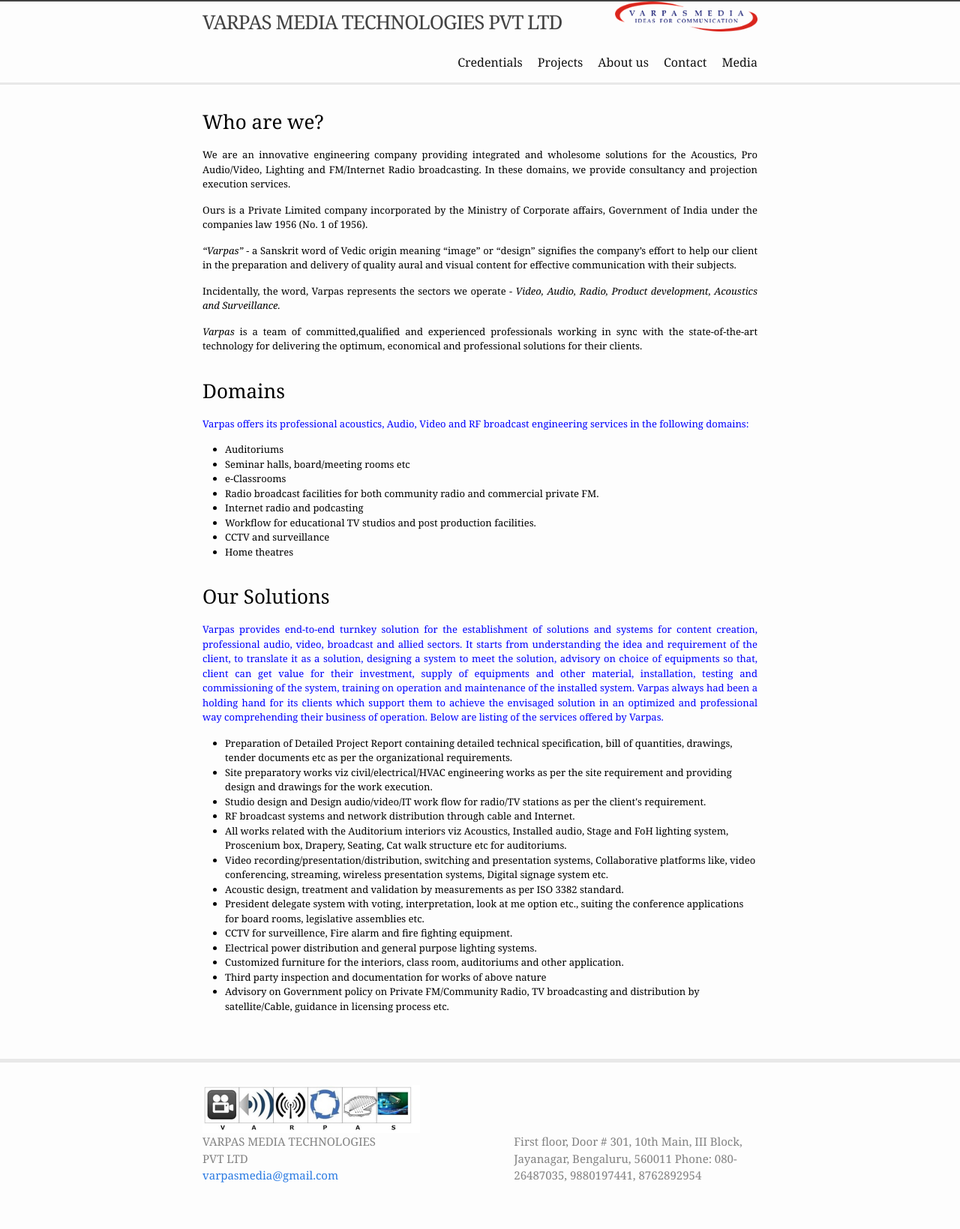
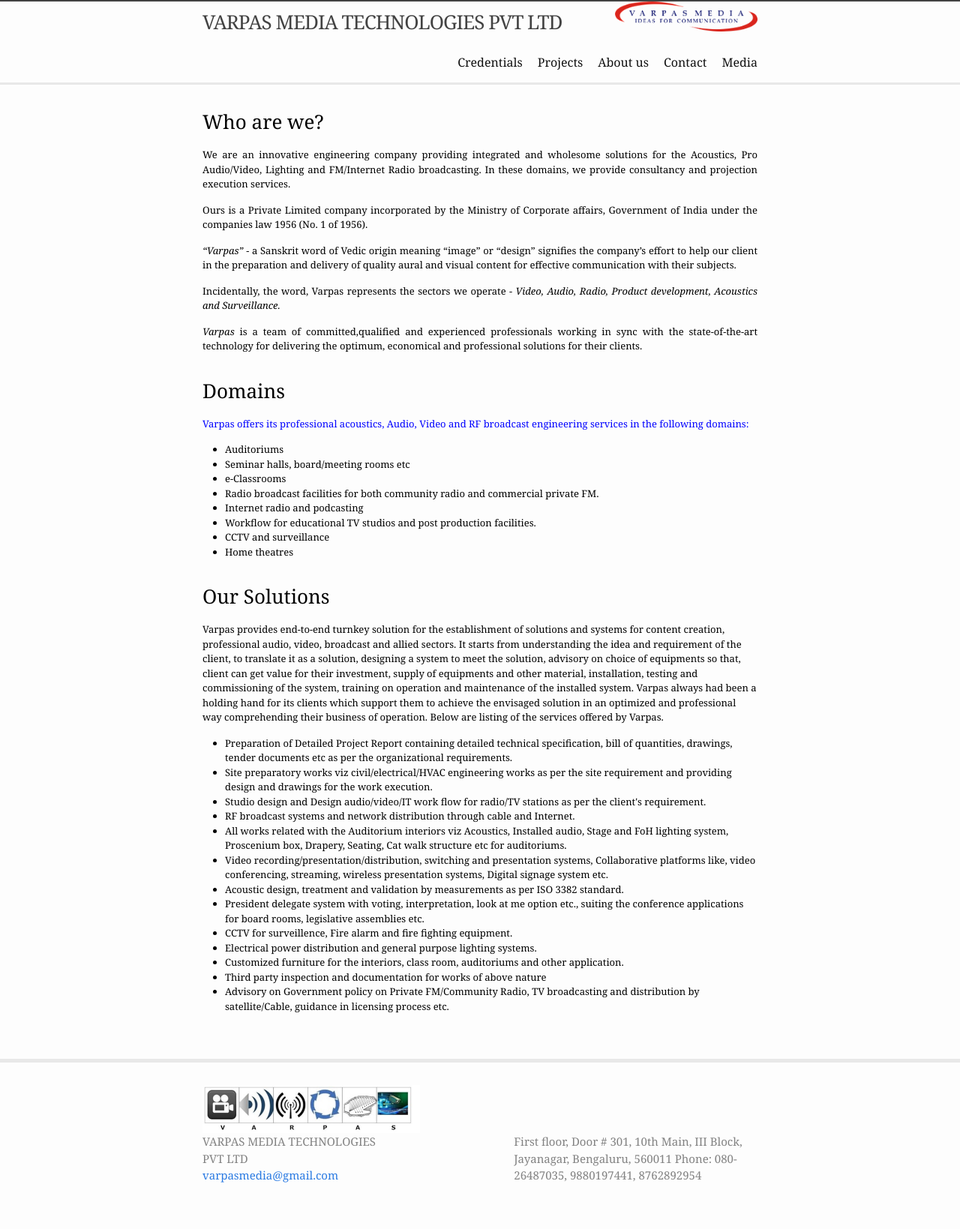
Before and after one commit to VarpasMedia/VarpasMedia.github.io, a Jekyll site: the page built from index.md, in a window 1280 px wide. Shown: the whole page at 75% size. Built offline with Jekyll 4.4.1, drawn with Linux system fonts in a browser that asks for light colours.

Commit message:
Update home.html

```diff
--- a/_layouts/home.html
+++ b/_layouts/home.html
@@ -57,7 +57,7 @@ layout: default
 
   <h1>Our Solutions</h1>
     <div class="post-content e-content">
-    <p style="color: blue" align="justify">
+    <p style= align="justify">
 
       Varpas provides end-to-end turnkey solution for the establishment of solutions and systems for content creation, professional audio, video, broadcast and allied sectors. It starts from understanding the idea and requirement of the client, to translate it as a solution, designing a system to meet the solution, advisory on choice of equipments so that, client can get value for their investment, supply of equipments and other material, installation, testing and commissioning of the system, training on operation and maintenance of the installed system.
 
```
